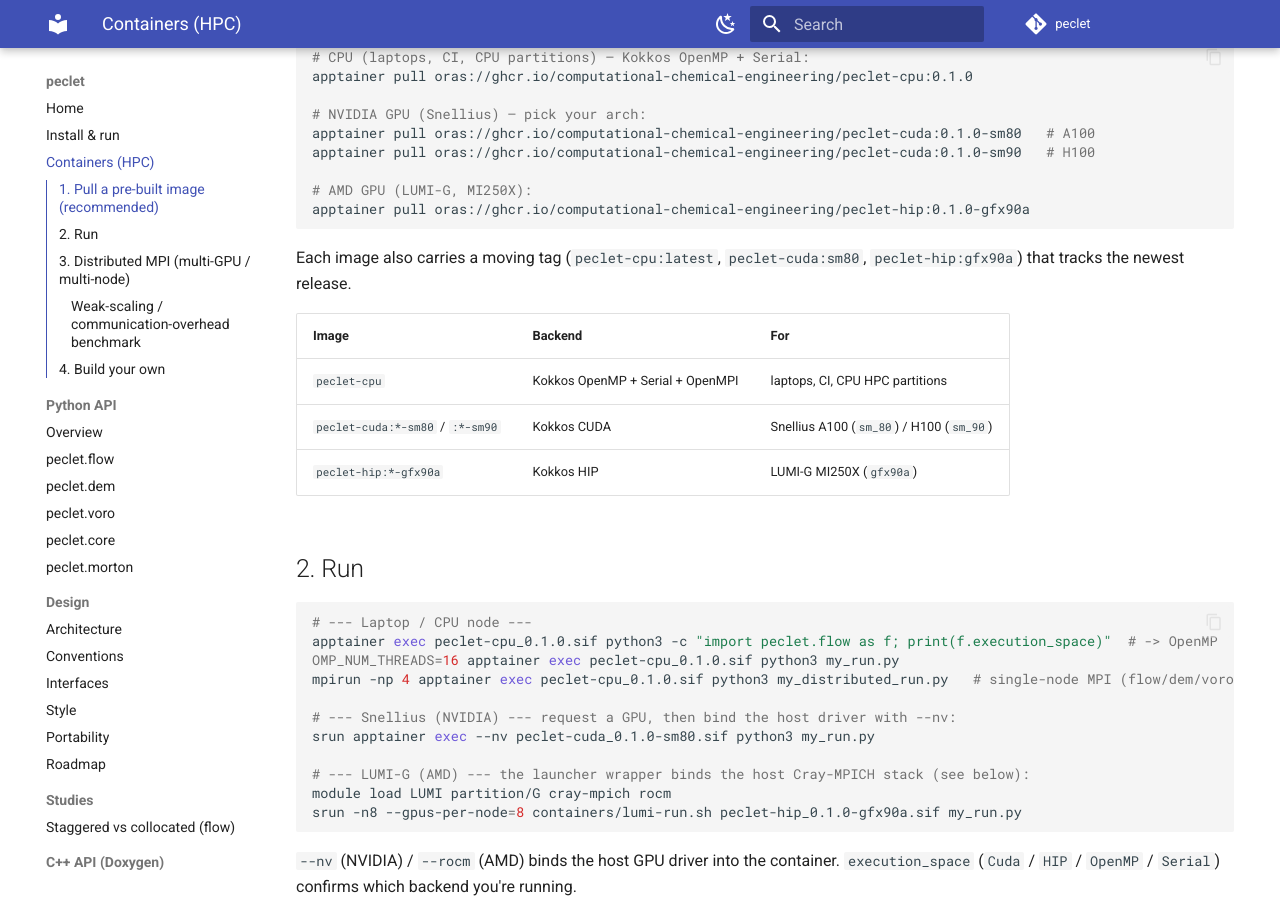
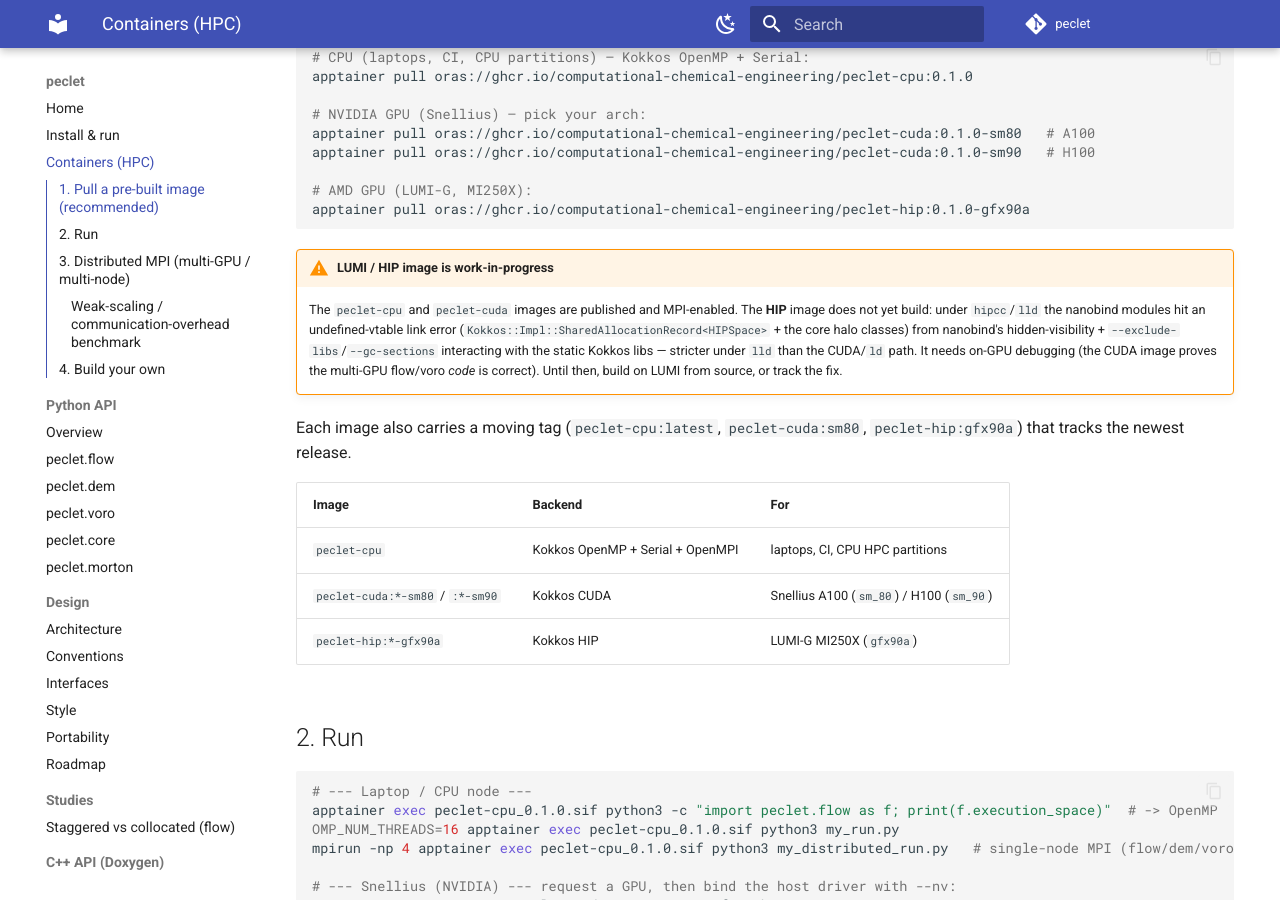
Before and after one commit to computational-chemical-engineering/peclet, an MkDocs documentation site: the page built from docs/containers.md, in a window 1280 px wide and 900 px high, scrolled down 419 px. Built offline with MkDocs 1.6.1 and Material for MkDocs 9.7.7, drawn with Linux system fonts in a browser that asks for light colours; comment, search, counter and statistics services are not loaded.

Commit message:
docs(containers): mark the LUMI/HIP image as work-in-progress (hipcc/lld vtable link)
cpu + cuda images are published/MPI-enabled; the HIP image hits an undefined-vtable lld link
error (nanobind hidden-visibility + Kokkos static libs) that needs on-GPU debugging.

Co-Authored-By: Claude Opus 4.8 <noreply@anthropic.com>

````diff
--- a/docs/containers.md
+++ b/docs/containers.md
@@ -23,6 +23,14 @@ apptainer pull oras://ghcr.io/computational-chemical-engineering/peclet-cuda:0.1
 # AMD GPU (LUMI-G, MI250X):
 apptainer pull oras://ghcr.io/computational-chemical-engineering/peclet-hip:0.1.0-gfx90a
 ```
+
+!!! warning "LUMI / HIP image is work-in-progress"
+    The `peclet-cpu` and `peclet-cuda` images are published and MPI-enabled. The **HIP** image does not
+    yet build: under `hipcc`/`lld` the nanobind modules hit an undefined-vtable link error
+    (`Kokkos::Impl::SharedAllocationRecord<HIPSpace>` + the core halo classes) from nanobind's
+    hidden-visibility + `--exclude-libs`/`--gc-sections` interacting with the static Kokkos libs — stricter
+    under `lld` than the CUDA/`ld` path. It needs on-GPU debugging (the CUDA image proves the multi-GPU
+    flow/voro *code* is correct). Until then, build on LUMI from source, or track the fix.
 
 Each image also carries a moving tag (`peclet-cpu:latest`, `peclet-cuda:sm80`, `peclet-hip:gfx90a`) that
 tracks the newest release.
````
